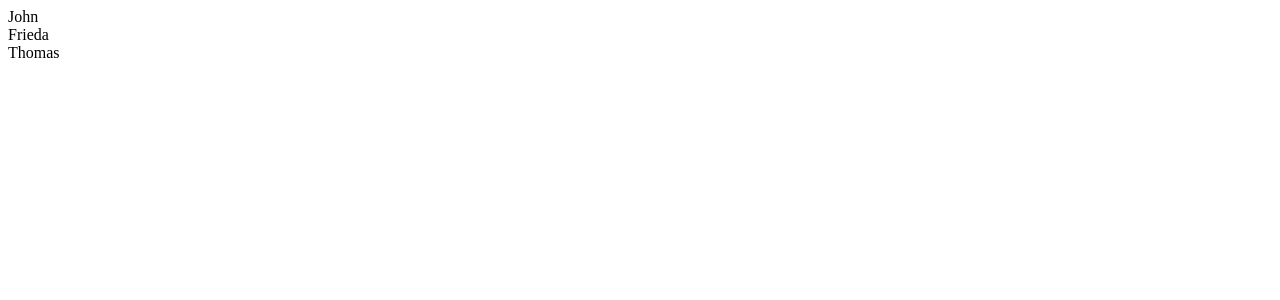
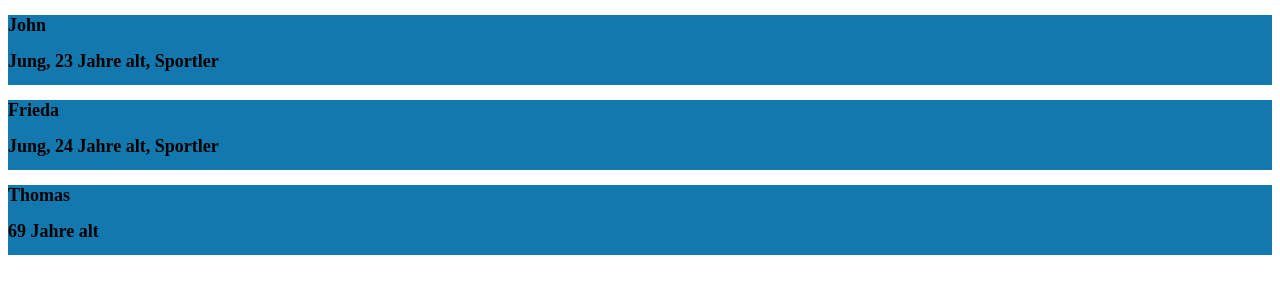
Before and after one commit to Casper121/React_Page, a React (Create React App) app in the folder react-app/: page / in a window 1280 px wide. Shown: the top 300 px of the page. Built offline with nearby package versions, Linux system fonts and the light colour scheme.

Commit message:
last changes

```diff
--- a/react-app/package.json
+++ b/react-app/package.json
@@ -14,10 +14,9 @@
     "@types/node": "^16.18.98",
     "@types/react": "^18.3.3",
     "@types/react-dom": "^18.3.0",
-    "bootstrap": "^5.3.3",
     "react": "^18.3.1",
-    "react-bootstrap": "^2.10.3",
     "react-dom": "^18.3.1",
+    "react-router-dom": "^6.23.1",
     "react-scripts": "5.0.1",
     "typescript": "^4.9.5",
     "web-vitals": "^2.1.4"
--- a/react-app/src/App.tsx
+++ b/react-app/src/App.tsx
@@ -1,11 +1,14 @@
-import React from "react"
-//import ReportTable from "./components/ReportTable"
-import DragAndDrop from "./components/DnD/DragAndDrop"
+import React, { useState } from "react"
+import DragAndDrop from "./components/DnD/DragAndDrop";
+import ReportTable from "./components/InfoTable/ReportTable";
 
 const App = () => {
 
     return (
-        <DragAndDrop/>
+        <>
+            <DragAndDrop />
+            {/*<ReportTable/>*/}
+            </>
     )
 }
 
--- a/react-app/src/components/DnD/DragAndDrop.tsx
+++ b/react-app/src/components/DnD/DragAndDrop.tsx
@@ -1,4 +1,4 @@
-import { DndContext, closestCorners} from "@dnd-kit/core"
+import { DndContext, closestCorners } from "@dnd-kit/core"
 import { SortableContext, horizontalListSortingStrategy, arrayMove } from "@dnd-kit/sortable";
 import { useState } from "react";
 import User from "./User";
@@ -6,20 +6,20 @@ import User from "./User";
 const DragAndDrop = () => {
 
     const [people, setPeople] = useState([
-        {id: 1, name: "John", desc: "Jung, 23 Jahre alt, Sportler"},
-        {id: 2, name: "Frieda", desc: "Jung, 24 Jahre alt, Sportler"},
-        {id: 3, name: "Thomas", desc: "Alt, 69 Jahre alt, Habibi"},
+        { id: 1, name: "John", desc: "Jung, 23 Jahre alt, Sportler" },
+        { id: 2, name: "Frieda", desc: "Jung, 24 Jahre alt, Sportler" },
+        { id: 3, name: "Thomas", desc: "69 Jahre alt" },
     ]);
 
     const handleDragEnd = (event: { active: any; over: any; }) => {
-        const {active, over} = event
+        const { active, over } = event
 
         const oldIndex = people.findIndex(person => person.id === active.id)
         const newIndex = people.findIndex(person => person.id === over.id)
         setPeople(arrayMove(people, oldIndex, newIndex))
     }
 
-    return(
+    return (
         <DndContext
             collisionDetection={closestCorners}
             onDragEnd={handleDragEnd}
@@ -29,7 +29,7 @@ const DragAndDrop = () => {
                 strategy={horizontalListSortingStrategy}
             >
                 {people.map((user) => (
-                    <User user={user}/>
+                    <User user={user} />
                 ))}
             </SortableContext>
         </DndContext>
--- /dev/null
+++ b/react-app/src/components/DnD/User.css
@@ -0,0 +1,13 @@
+div {
+    width: 100%;
+    height: 70px;
+    background: #1278ae;
+    box-sizing: border-box;
+}
+
+h1 {
+    font-size:large;
+}
+h2 {
+    font-size:large;
+}
--- a/react-app/src/components/DnD/User.tsx
+++ b/react-app/src/components/DnD/User.tsx
@@ -1,5 +1,6 @@
 import { useSortable } from "@dnd-kit/sortable"
 import { CSS } from "@dnd-kit/utilities"
+import '../DnD/User.css'
 
 const User = ({user}: any) => {
 
@@ -18,7 +19,6 @@ const User = ({user}: any) => {
         transition,
     }
 
-    //NEEDS STYLE
     return(
         <div
             style={style}
@@ -26,7 +26,8 @@ const User = ({user}: any) => {
             {...attributes}
             {...listeners}
         >
-            {user.name}
+            <h2>{user.name}</h2>
+            <h2>{user.desc}</h2>
         </div>
     )
 
--- a/react-app/src/components/InfoTable/ReportTable.tsx
+++ b/react-app/src/components/InfoTable/ReportTable.tsx
@@ -7,7 +7,7 @@ import {
 } from "@tanstack/react-table"
 import data from './data.json'
 import { columns } from "./Column"
-import '../ReportTable.css'
+import '../InfoTable/ReportTable.css'
 import { useState } from "react";
 
 const ReportTable = () => {
```
Also changed, not shown: react-app/src/components/InfoTable/ReportTable.css (renamed from react-app/src/ReportTable.css), 1 other file (tests, documents, lock files or other folders).
